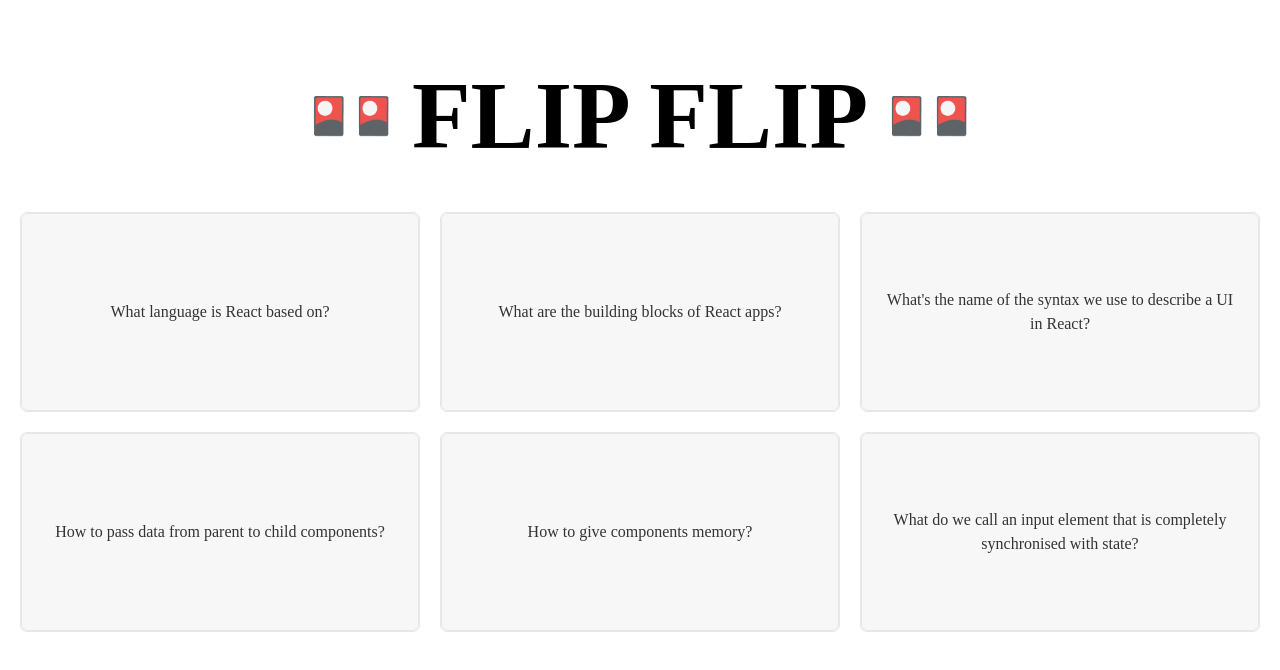
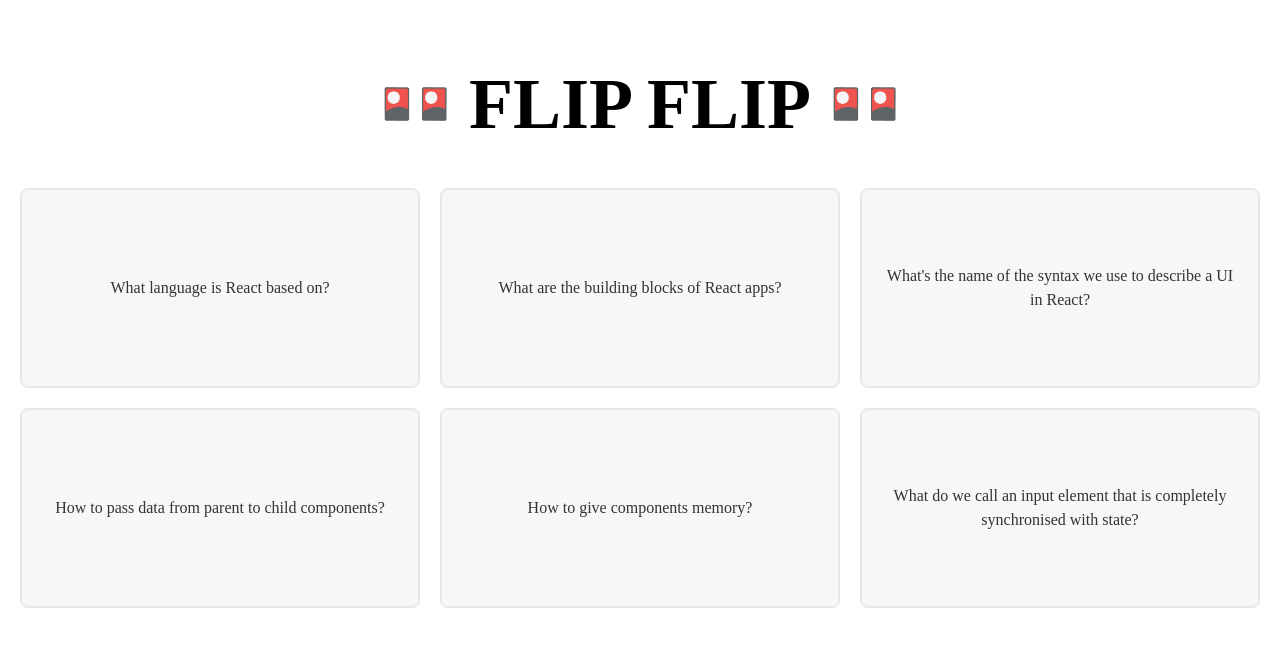
Before and after one commit to momen-arabi/react-flashcards, a React (Create React App) app: page / in a window 1280 px wide. Shown: the top 670 px of the page. Built offline with nearby package versions, Linux system fonts and the light colour scheme.

Commit message:
changed-title-size

```diff
--- a/src/App.jsx
+++ b/src/App.jsx
@@ -38,8 +38,8 @@
 
   return (
     <>
-      <h1 className="uppercase my-12 text-center text-8xl font-semibold flex items-center justify-center gap-4">
-        <span className="text-4xl">🎴🎴</span> <span>Flip Flip</span> <span className="text-4xl">🎴🎴</span>
+      <h1 className="uppercase my-12 text-center text-7xl font-semibold flex items-center justify-center gap-4">
+        <span className="text-3xl">🎴🎴</span> <span>Flip Flip</span> <span className="text-3xl">🎴🎴</span>
       </h1>
       <div className="flashcards">
         {questions.map((card) => (
```
